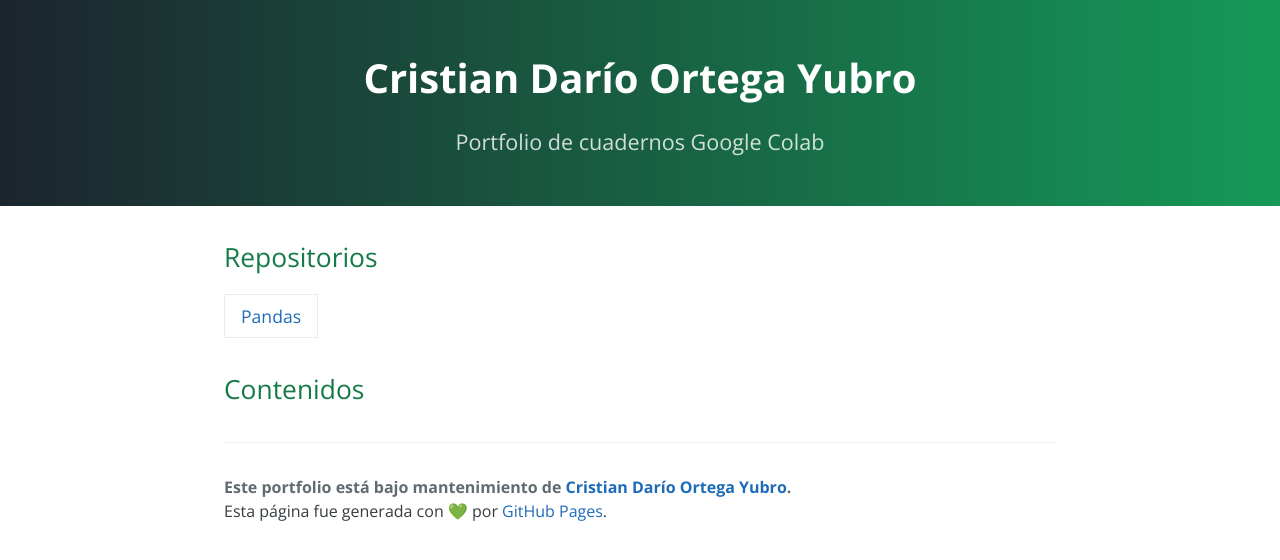
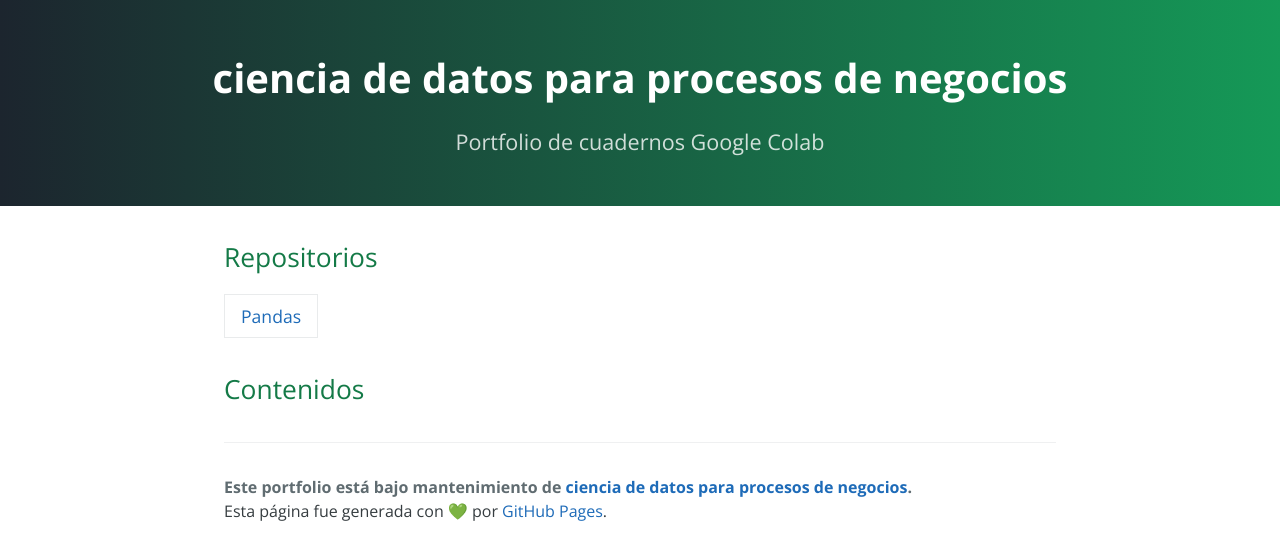
Before and after one commit to cristiandarioortegayubro/portfolio, a Jekyll site: the page built from index.md, in a window 1280 px wide. Shown: the top 560 px of the page. Built offline with Jekyll 4.4.1, drawn with Linux system fonts in a browser that asks for light colours.

Commit message:
Update _config.yml

```diff
--- a/_config.yml
+++ b/_config.yml
@@ -1,5 +1,5 @@
 # Setup
-title: Cristian Darío Ortega Yubro
+title: ciencia de datos para procesos de negocios
 tagline: Portfolio de cuadernos Google Colab
 
 # About/contact
```
